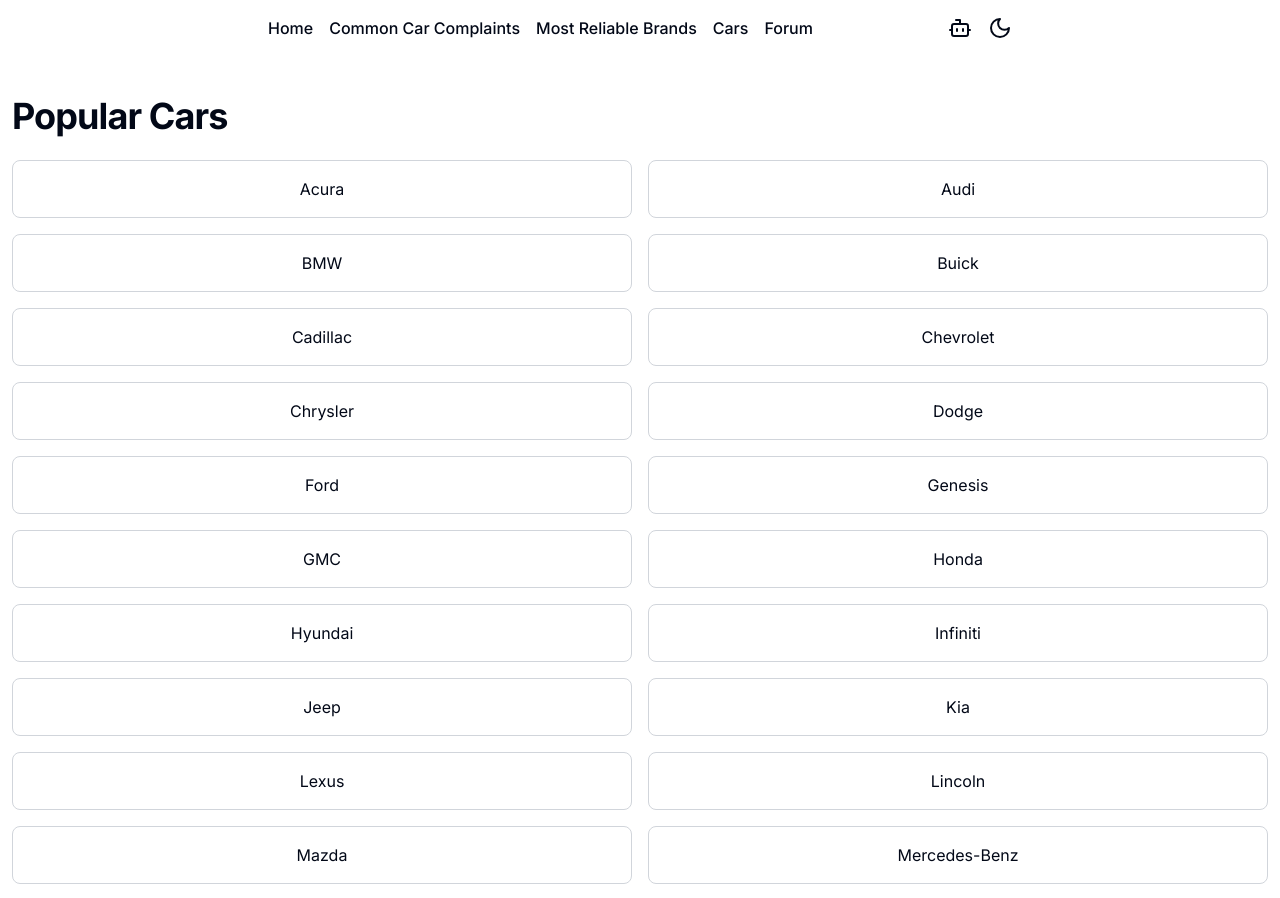
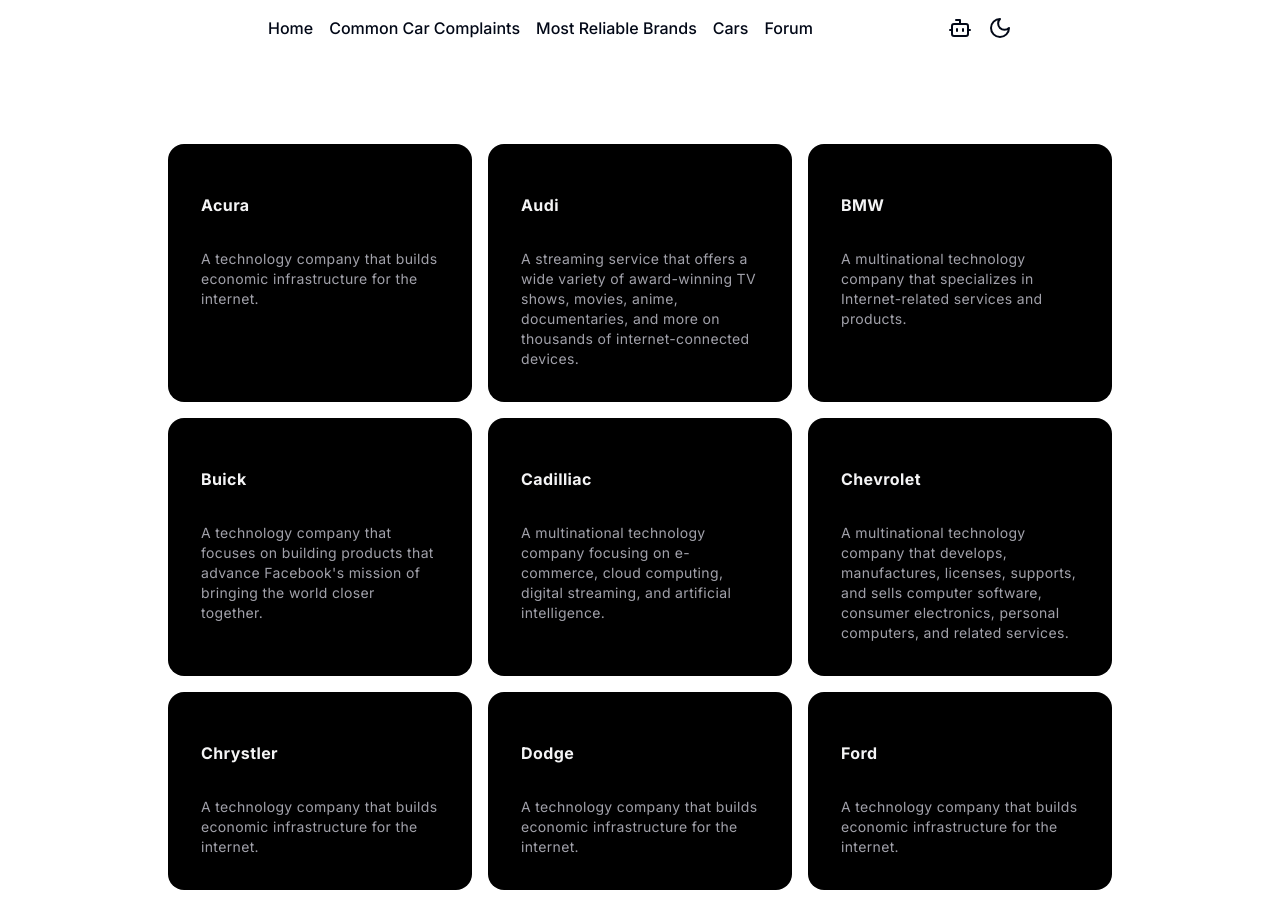
Before and after one commit to ShawnMelwani/FixMyRide, a Next.js app in the folder nextjs-langchain-portfolio-Final-Project/: page /cars in a window 1280 px wide. Shown: the top 898 px of the page. Built offline with nearby package versions, Linux system fonts and the light colour scheme.

Commit message:
Added Card Hover Effect to Cars page and modified home page

```diff
--- a/nextjs-langchain-portfolio-Final-Project/src/app/cars/page.tsx
+++ b/nextjs-langchain-portfolio-Final-Project/src/app/cars/page.tsx
@@ -1,33 +1,231 @@
-import { H1 } from "@/components/ui/H1";
-import { Metadata } from "next";
-import Link from "next/link";
+"use client";
+import { HoverEffect } from "@/components/ui/card-hover-effect"
 
-export const metadata: Metadata = {
-  title: "Popular Cars",
-  description: "Browse through the most popular car brands and select your favorite.",
-};
 
-export default function Page() {
-  // List of popular car brands
-  const popularBrands = [
-    "Acura", "Audi", "BMW", "Buick", "Cadillac", "Chevrolet", "Chrysler", "Dodge", "Ford", "Genesis",
-    "GMC", "Honda", "Hyundai", "Infiniti", "Jeep", "Kia", "Lexus", "Lincoln", "Mazda", "Mercedes-Benz",
-    "Mercury", "Mini", "Mitsubishi", "Nissan", "Oldsmobile", "Plymouth", "Pontiac", "Porsche", "Ram",
-    "Rivian", "Scion", "Subaru", "Tesla", "Toyota", "Volvo", "VW"
-  ];
-
-    return (
-    <section className="space-y-6">
-      <H1>Popular Cars</H1>
-      <section className="grid grid-cols-2 gap-4">
-        {popularBrands.map((brand, index) => (
-          <Link key={index} href={`/cars/${encodeURIComponent(brand.toLowerCase())}`}>
-            <div className="border border-gray-300 rounded-lg p-4 flex items-center justify-center text-center hover:bg-gray-100 cursor-pointer">
-              {brand}
-            </div>
-          </Link>
-        ))}
-      </section>
-    </section>
+function cars() {
+  return (
+    <div className="max-w-5xl mx-auto px-8">
+      <HoverEffect items={projects} />
+    </div>
   );
 }
+export const projects = [
+  {
+    title: "Acura",
+    description:
+      "A technology company that builds economic infrastructure for the internet.",
+    link: "/cars/acura",
+  },
+  {
+    title: "Audi",
+    description:
+      "A streaming service that offers a wide variety of award-winning TV shows, movies, anime, documentaries, and more on thousands of internet-connected devices.",
+    link: "/cars/audi",
+  },
+  {
+    title: "BMW",
+    description:
+      "A multinational technology company that specializes in Internet-related services and products.",
+    link: "/cars/bmw",
+  },
+  {
+    title: "Buick",
+    description:
+      "A technology company that focuses on building products that advance Facebook's mission of bringing the world closer together.",
+    link: "/cars/buick",
+  },
+  {
+    title: "Cadilliac",
+    description:
+      "A multinational technology company focusing on e-commerce, cloud computing, digital streaming, and artificial intelligence.",
+    link: "/cars/cadilliac",
+  },
+  {
+    title: "Chevrolet",
+    description:
+      "A multinational technology company that develops, manufactures, licenses, supports, and sells computer software, consumer electronics, personal computers, and related services.",
+    link: "/cars/chevrolet",
+  },
+  {
+    title: "Chrystler",
+    description:
+      "A technology company that builds economic infrastructure for the internet.",
+    link: "/cars/chrystler",
+  },
+  {
+    title: "Dodge",
+    description:
+      "A technology company that builds economic infrastructure for the internet.",
+    link: "/cars/dodge",
+  },
+  {
+    title: "Ford",
+    description:
+      "A technology company that builds economic infrastructure for the internet.",
+    link: "/cars/ford",
+  },
+  {
+    title: "Genesis",
+    description:
+      "A technology company that builds economic infrastructure for the internet.",
+    link: "/cars/genesis",
+  },
+  {
+    title: "GMC",
+    description:
+      "A technology company that builds economic infrastructure for the internet.",
+    link: "/cars/gmc",
+  },
+  {
+    title: "Honda",
+    description:
+      "A technology company that builds economic infrastructure for the internet.",
+    link: "/cars/honda",
+  },
+  {
+    title: "Hyundai",
+    description:
+      "A technology company that builds economic infrastructure for the internet.",
+    link: "/cars/hyundai",
+  },
+  {
+    title: "Infiniti",
+    description:
+      "A technology company that builds economic infrastructure for the internet.",
+    link: "/cars/infiniti",
+  },
+  {
+    title: "Jeep",
+    description:
+      "A technology company that builds economic infrastructure for the internet.",
+    link: "/cars/jeep",
+  },
+  {
+    title: "Kia",
+    description:
+      "A technology company that builds economic infrastructure for the internet.",
+    link: "/cars/kia",
+  },
+  {
+    title: "Lexus",
+    description:
+      "A technology company that builds economic infrastructure for the internet.",
+    link: "/cars/lexus",
+  },
+  {
+    title: "Lincoln",
+    description:
+      "A technology company that builds economic infrastructure for the internet.",
+    link: "/cars/lincoln",
+  },
+  {
+    title: "Mazda",
+    description:
+      "A technology company that builds economic infrastructure for the internet.",
+    link: "/cars/mazda",
+  },
+  {
+    title: "Mercedes-benz",
+    description:
+      "A technology company that builds economic infrastructure for the internet.",
+    link: "/cars/mercedes-benz",
+  },
+  {
+    title: "Mercury",
+    description:
+      "A technology company that builds economic infrastructure for the internet.",
+    link: "/cars/mercury",
+  },
+  {
+    title: "Mini",
+    description:
+      "A technology company that builds economic infrastructure for the internet.",
+    link: "/cars/mini",
+  },
+  {
+    title: "Mitsubishi",
+    description:
+      "A technology company that builds economic infrastructure for the internet.",
+    link: "mitsubishi",
+  },
+  {
+    title: "Nissan",
+    description:
+      "A technology company that builds economic infrastructure for the internet.",
+    link: "/cars/nissan",
+  },
+  {
+    title: "Oldsmobile",
+    description:
+      "A technology company that builds economic infrastructure for the internet.",
+    link: "/cars/oldsmobile",
+  },
+  {
+    title: "Plymouth",
+    description:
+      "A technology company that builds economic infrastructure for the internet.",
+    link: "/cars/plymouth",
+  },
+  {
+    title: "Pontiac",
+    description:
+      "A technology company that builds economic infrastructure for the internet.",
+    link: "/cars/pontiac",
+  },
+  {
+    title: "Porsche",
+    description:
+      "A technology company that builds economic infrastructure for the internet.",
+    link: "/cars/porsche",
+  },
+  {
+    title: "Ram",
+    description:
+      "A technology company that builds economic infrastructure for the internet.",
+    link: "/cars/ram",
+  },
+  {
+    title: "Rivian",
+    description:
+      "A technology company that builds economic infrastructure for the internet.",
+    link: "/cars/rivian",
+  },
+  {
+    title: "Scion",
+    description:
+      "A technology company that builds economic infrastructure for the internet.",
+    link: "/cars/scion",
+  },
+  {
+    title: "Subaru",
+    description:
+      "A technology company that builds economic infrastructure for the internet.",
+    link: "/cars/subaru",
+  },
+  {
+    title: "Tesla",
+    description:
+      "A technology company that builds economic infrastructure for the internet.",
+    link: "/cars/tesla",
+  },
+  {
+    title: "Toyota",
+    description:
+      "A technology company that builds economic infrastructure for the internet.",
+    link: "/cars/toyota",
+  },
+  {
+    title: "Volvo",
+    description:
+      "A technology company that builds economic infrastructure for the internet.",
+    link: "/cars/tesla",
+  },
+  {
+    title: "Volkswagen",
+    description:
+      "A technology company that builds economic infrastructure for the internet.",
+    link: "/cars/vw",
+  },
+];
+
+export default cars;
--- a/nextjs-langchain-portfolio-Final-Project/src/app/layout.tsx
+++ b/nextjs-langchain-portfolio-Final-Project/src/app/layout.tsx
@@ -26,7 +26,7 @@
       <body className={inter.className}>
       <ClerkProvider>
         <ThemeProvider attribute="class">
-          <Navbar />
+          <Navbar/>
           <main className="mx-auto max-w-full px-3 py-10">{children}</main>
           <Footer />
         </ThemeProvider>
--- a/nextjs-langchain-portfolio-Final-Project/src/app/page.tsx
+++ b/nextjs-langchain-portfolio-Final-Project/src/app/page.tsx
@@ -40,7 +40,7 @@
           />
 
           {/* Radial Gradient to prevent sharp edges */}
-          <div className="absolute inset-0 w-full h-full bg-black [mask-image:radial-gradient(350px_200px_at_top,transparent_20%,white)]"></div>
+          <div className="absolute inset-0 w-full h-full bg-transparent [mask-image:radial-gradient(350px_200px_at_top,transparent_20%,white)]"></div>
           <div className="-mt-4 -ml-8 z-10">
             <p className="mt-4 font-normal text-base md:text-lg text-neutral-300 max-w-lg mx-auto">
               Your Personal AI Car Mechanic
@@ -57,19 +57,6 @@
             </div>
           </div>
         </div>
-        {/* <p className="mt-4 font-normal text-base md:text-lg text-neutral-300 max-w-lg mx-auto">
-          Software Engineer | FullStack Engineer
-        </p>
-        <div className="mt-4">
-          <Link href={"/courses"}>
-            <Button
-              borderRadius="1.75rem"
-              className="bg-white dark:bg-black text-black dark:text-white border-neutral-200 dark:border-slate-800"
-            >
-              Chekout Resume
-            </Button>
-          </Link>
-        </div> */}
       </div>
     </div>
   );
--- /dev/null
+++ b/nextjs-langchain-portfolio-Final-Project/src/components/ui/card-hover-effect.tsx
@@ -0,0 +1,111 @@
+import { cn } from "@/lib/cn";
+import { AnimatePresence, motion } from "framer-motion";
+import Link from "next/link";
+import { useState } from "react";
+
+export const HoverEffect = ({
+  items,
+  className,
+}: {
+  items: {
+    title: string;
+    description: string;
+    link: string;
+  }[];
+  className?: string;
+}) => {
+  let [hoveredIndex, setHoveredIndex] = useState<number | null>(null);
+
+  return (
+    <div
+      className={cn(
+        "grid grid-cols-1 md:grid-cols-2  lg:grid-cols-3  py-10",
+        className
+      )}
+    >
+      {items.map((item, idx) => (
+        <Link
+          href={item?.link}
+          key={item?.link}
+          className="relative group  block p-2 h-full w-full"
+          onMouseEnter={() => setHoveredIndex(idx)}
+          onMouseLeave={() => setHoveredIndex(null)}
+        >
+          <AnimatePresence>
+            {hoveredIndex === idx && (
+              <motion.span
+                className="absolute inset-0 h-full w-full bg-neutral-200 dark:bg-slate-800/[0.8] block  rounded-3xl"
+                layoutId="hoverBackground"
+                initial={{ opacity: 0 }}
+                animate={{
+                  opacity: 1,
+                  transition: { duration: 0.15 },
+                }}
+                exit={{
+                  opacity: 0,
+                  transition: { duration: 0.15, delay: 0.2 },
+                }}
+              />
+            )}
+          </AnimatePresence>
+          <Card>
+            <CardTitle>{item.title}</CardTitle>
+            <CardDescription>{item.description}</CardDescription>
+          </Card>
+        </Link>
+      ))}
+    </div>
+  );
+};
+
+export const Card = ({
+  className,
+  children,
+}: {
+  className?: string;
+  children: React.ReactNode;
+}) => {
+  return (
+    <div
+      className={cn(
+        "rounded-2xl h-full w-full p-4 overflow-hidden bg-black border border-transparent dark:border-white/[0.2] group-hover:border-slate-700 relative z-20",
+        className
+      )}
+    >
+      <div className="relative z-50">
+        <div className="p-4">{children}</div>
+      </div>
+    </div>
+  );
+};
+export const CardTitle = ({
+  className,
+  children,
+}: {
+  className?: string;
+  children: React.ReactNode;
+}) => {
+  return (
+    <h4 className={cn("text-zinc-100 font-bold tracking-wide mt-4", className)}>
+      {children}
+    </h4>
+  );
+};
+export const CardDescription = ({
+  className,
+  children,
+}: {
+  className?: string;
+  children: React.ReactNode;
+}) => {
+  return (
+    <p
+      className={cn(
+        "mt-8 text-zinc-400 tracking-wide leading-relaxed text-sm",
+        className
+      )}
+    >
+      {children}
+    </p>
+  );
+};
```
Also changed, not shown: nextjs-langchain-portfolio-Final-Project/src/app/home/page.tsx (+60 -13 lines).
